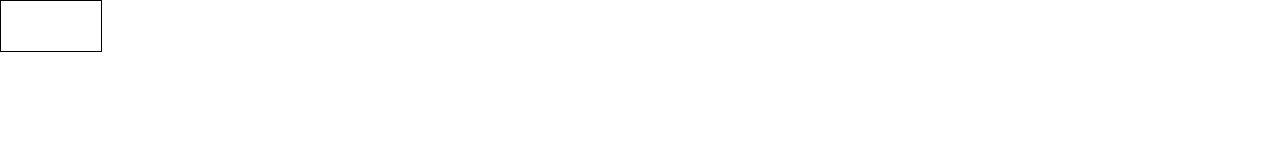
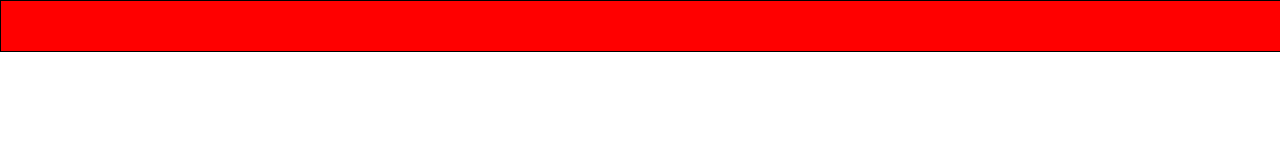
Before and after one commit to abrormukimov/nyt, a plain HTML site: page index.html in a window 1280 px wide. Drawn offline with Linux system fonts and the light colour scheme.

Commit message:
headerga backgroun color berdim

```diff
--- a/style.css
+++ b/style.css
@@ -4,6 +4,7 @@ body {
 
 .head {
   height: 50px;
-  width: 100px;
+  width: 100%;
   border: 1px solid black;
+  background-color: red;
 }
```
